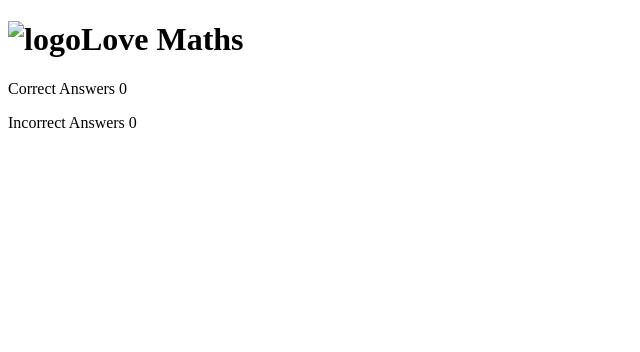
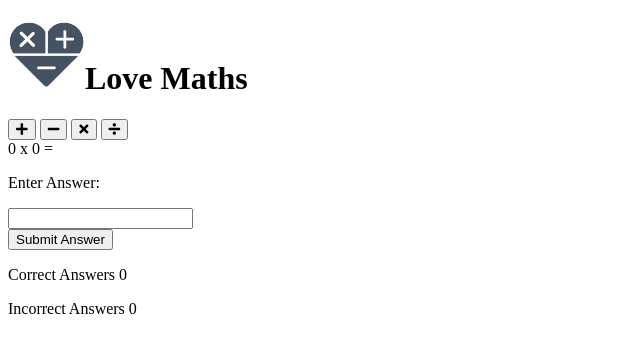
Before and after one commit to notandy82/love-maths, a plain HTML site: page index.html in a window 1280 px wide. Shown: the whole page, without its empty margins (0-640 px from the left). Drawn offline with Linux system fonts and the light colour scheme.

Commit message:
Add html structure to controls area

```diff
--- a/index.html
+++ b/index.html
@@ -12,10 +12,32 @@
 </head>
 <body>
     <h1 class="heading">
-        <img class="logo" src="assets/images/log.png" alt="logo">Love Maths
+        <img class="logo" src="assets/images/logo.png" alt="logo">Love Maths
     </h1>
     <div class="game-area">
-
+        <div class="controls-area">
+            <button class="btn btn--big btn--green">
+                <i class="fas fa-plus"></i>
+            </button>
+            <button class="btn btn--big btn--blue">
+                <i class="fas fa-minus"></i>
+            </button>
+            <button class="btn btn--big btn--orange">
+                <i class="fas fa-times"></i>
+            </button>
+            <button class="btn btn--big btn--red">
+                <i class="fas fa-divide"></i>
+            </button>
+        </div>
+        <div class="question-area">
+            <span id="operand1">0</span>
+            <span id="operator">x</span>
+            <span id="operand2">0</span>
+            <span>=</span>
+            <p class="answer-message">Enter Answer:</p>
+            <input id="answer-box" type="number">
+        </div>
+        <button class="btn btn--gray">Submit Answer</button>
     </div>
 
     <div class="score-area">
```
